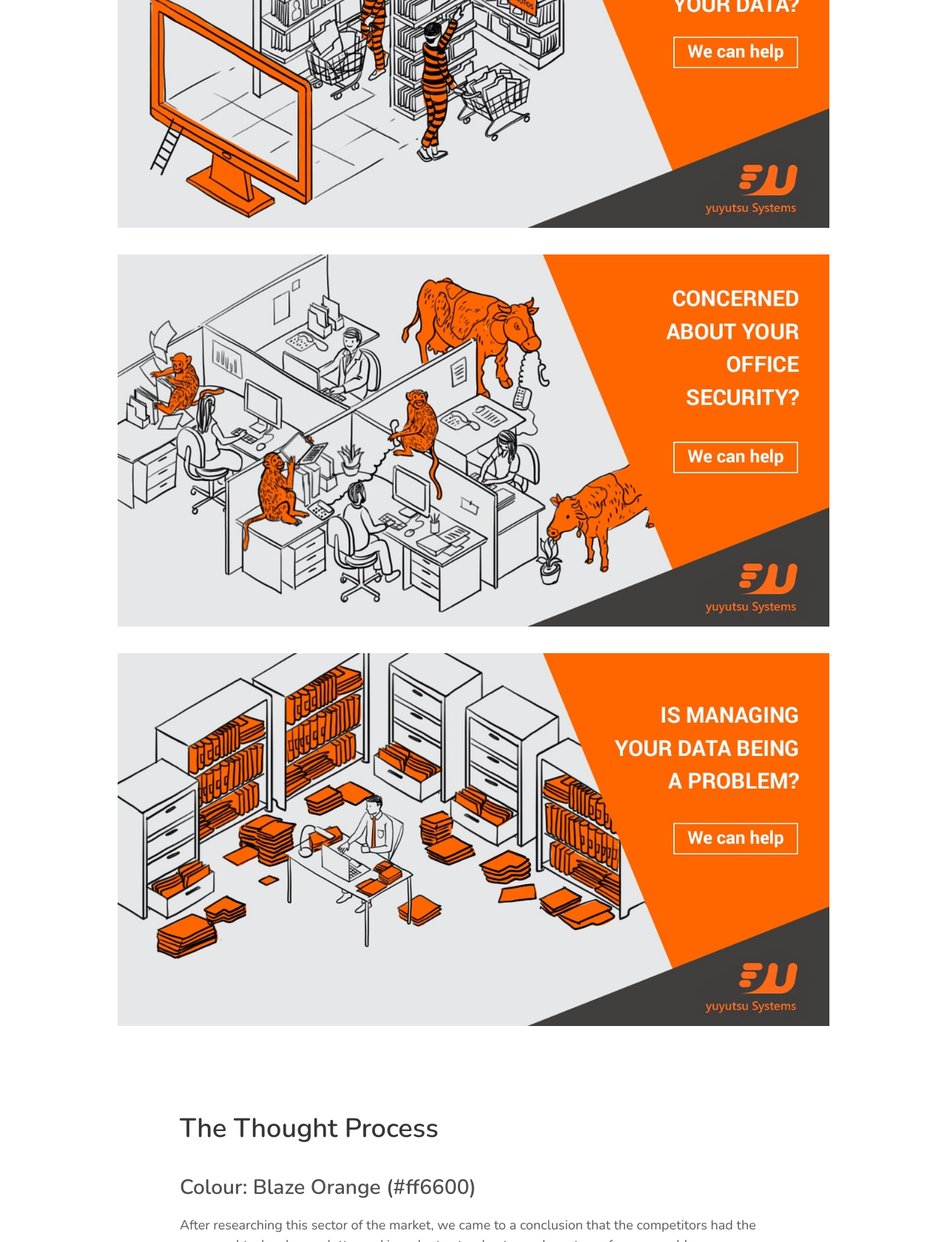
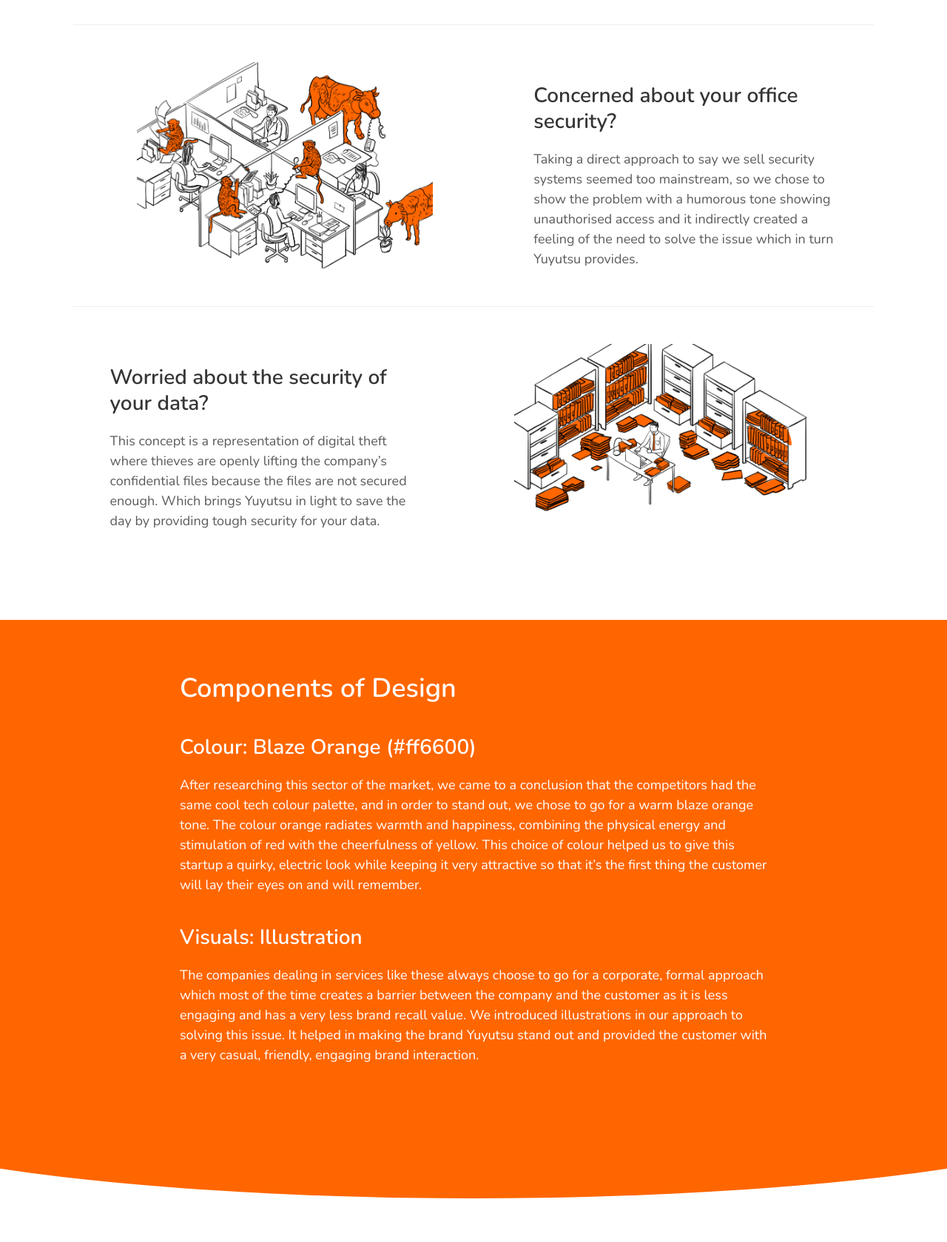
Before and after one commit to Ghaas-agency/ghaas, a website: page src/case-studies/yuyutsu/index.html in a window 1280 px wide. Shown: the part 2415-4094 px from the top of the page at 74% size. Drawn offline with nearby package versions, Linux system fonts and the light colour scheme.

Commit message:
cs-yuyutsu: content/design updates

```diff
--- a/src/assets/scss/style.scss
+++ b/src/assets/scss/style.scss
@@ -2517,34 +2517,6 @@
       -webkit-filter: saturate(100%);
       filter: saturate(100%);
     }
-
-    /* background: none;
-    -webkit-box-shadow: none;
-    -moz-box-shadow: none;
-    box-shadow: none;
-
-    .nav-left img {
-      -webkit-filter: grayscale(100%) brightness(2);
-      filter: grayscale(100%) brightness(2);
-    }
-
-    .nav-right ul li a:hover,
-    .nav-right ul li a:focus {
-      color: $yuyutsu;
-    }
-
-    .nav-right ul li a.active {
-      color: $yuyutsu;
-
-      &::after {
-        background: none;
-      }
-
-      @media only screen and (max-width: 767px) {
-        color: darken($grey-color-light, 20%);
-        border-color: darken($grey-color-light, 20%);
-      }
-    } */
   }
 
   .section-talk {
@@ -2671,17 +2643,16 @@
     }
   }
 
-  &-creatives {
-    padding: 50px 10%;
-    padding-bottom: 10px;
+  &-concepts {
     background-color: #ffffff;
+    padding: 50px 5%;
 
     @media only screen and (max-width: 767px) {
-      padding: 50px 5%;
+      padding-bottom: 20px;
     }
 
     h2 {
-      padding: 0 8%;
+      padding: 0 13%;
       padding-bottom: 20px;
 
       @media only screen and (max-width: 767px) {
@@ -2690,35 +2661,101 @@
       }
     }
 
-    img {
-      margin-bottom: 30px;
+    &__items {
+      display: flex;
+      flex-wrap: wrap;
+      justify-content: center;
+      border-bottom: 1px solid $grey-color-light;
+      margin-bottom: 20px;
+
+      &:last-child {
+        border: none;
+      }
+    }
+
+    &__left {
+      flex: 5;
+      padding: 30px;
+      text-align: center;
+
+      img {
+        max-width: 450px;
+        max-width: 400px;
+      }
 
       @media only screen and (max-width: 767px) {
-        margin-left: -5%;
-        margin-right: -5%;
-        width: 110%;
-        max-width: 110%;
-      }
-    }
-  }
-
-  &-process {
-    padding: 100px 17%;
+        padding: 0;
+        padding-bottom: 30px;
+        padding-top: 10px;
+        order: 1 !important;
+      }
+    }
+
+    &__right {
+      flex: 4;
+      padding: 30px 50px;
+
+      @media only screen and (max-width: 767px) {
+        padding: 0;
+      }
+    }
+  }
+
+  &-components {
+    padding: 10px 17%;
     padding-top: 10px;
-    background-color: #ffffff;
+    background-color: $yuyutsu;
+    color: #ffffff;
 
     @media only screen and (max-width: 767px) {
       padding: 50px 5%;
       padding-top: 10px;
     }
 
+    p {
+      color: #ffffff;
+    }
+
     h3 {
-      color: lighten($grey-color-dark, 10%);
+      color: #ffffff;
       margin-top: 40px;
     }
 
     h2 {
       margin-top: 60px;
+    }
+  }
+
+  &-collaterals {
+    padding: 100px 17%;
+    padding-top: 200px;
+    background-color: #ffffff;
+    position: relative;
+    overflow: hidden;
+
+    &--top-curve {
+      width: 1880px;
+      border-top: 150px solid $yuyutsu;
+      border-radius: 50%/150px 150px 0 0;
+      background-color: #ffffff;
+      transform: translateX(-50%) rotate(180deg);
+      left: 50%;
+      position: absolute;
+      top: 0px;
+
+      @media only screen and (max-width: 979px) {
+        width: 1280px;
+      }
+
+      @media only screen and (max-width: 767px) {
+        width: 920px;
+        bottom: -70px;
+      }
+
+      @media only screen and (max-width: 480px) {
+        width: 720px;
+        bottom: -70px;
+      }
     }
   }
 
--- a/src/case-studies/yuyutsu/index.html
+++ b/src/case-studies/yuyutsu/index.html
@@ -90,23 +90,63 @@
         </div>
       </section>
 
-      <section class="cs-yuyutsu-creatives">
+      <section class="cs-yuyutsu-concepts">
         <div class="container">
-          <h2>Creatives</h2>
-          <img src="../../assets/img/case-studies/yuyutsu/yuyutsu-banner_01_Design.jpg" alt="yuyutsu bad internet">
-          <img src="../../assets/img/case-studies/yuyutsu/yuyutsu-banner_03_Design.jpg" alt="yuyutsu data security">
-          <img src="../../assets/img/case-studies/yuyutsu/yuyutsu-banner_04_Design.jpg" alt="yuyutsu office security">
-          <img src="../../assets/img/case-studies/yuyutsu/yuyutsu-banner_05_Design.jpg" alt="yuyutsu data management">
+          <h2>Concepts</h2>
+          <div class="cs-yuyutsu-concepts__items">
+            <div class="cs-yuyutsu-concepts__left">
+              <img src="../../assets/img/case-studies/yuyutsu/yuyutsu-banner_01.png" alt="">
+            </div>
+            <div class="cs-yuyutsu-concepts__right">
+              <h3>Don’t let bad internet put a hold on your business</h3>
+              <p>The goal of this concept was not to directly say we provide the best internet services, but to humorously bring to the notice the problem companies face if the internet is down, so it becomes more relatable.</p>
+            </div>
+          </div>
+          <div class="cs-yuyutsu-concepts__items">
+            <div class="cs-yuyutsu-concepts__left" style="order: 2">
+              <img src="../../assets/img/case-studies/yuyutsu/yuyutsu-banner_03.png" alt="">
+            </div>
+            <div class="cs-yuyutsu-concepts__right">
+              <h3>Is managing your data being a problem?</h3>
+              <p>This concept shows how things can get messy when you run out of space. The file storage room is a symbological element to show the digital space where the company can store their data. This is a different approach to indirectly give a solution by placing the onlooker in the problem statement first.</p>
+            </div>
+          </div>
+          <div class="cs-yuyutsu-concepts__items">
+            <div class="cs-yuyutsu-concepts__left">
+              <img src="../../assets/img/case-studies/yuyutsu/yuyutsu-banner_04.png" alt="">
+            </div>
+            <div class="cs-yuyutsu-concepts__right">
+              <h3>Concerned about your office security?</h3>
+              <p>Taking a direct approach to say we sell security systems seemed too mainstream, so we chose to show the problem with a humorous tone showing unauthorised access and it indirectly created a feeling of the need to solve the issue which in turn Yuyutsu provides.</p>
+            </div>
+          </div>
+          <div class="cs-yuyutsu-concepts__items">
+            <div class="cs-yuyutsu-concepts__left" style="order: 2">
+              <img src="../../assets/img/case-studies/yuyutsu/yuyutsu-banner_05.png" alt="">
+            </div>
+            <div class="cs-yuyutsu-concepts__right">
+              <h3>Worried about the security of your data?</h3>
+              <p>This concept is a representation of digital theft where thieves are openly lifting the company’s confidential files because the files are not secured enough. Which brings Yuyutsu in light to save the day by providing tough security for your data.</p>
+            </div>
+          </div>
         </div>
       </section>
 
-      <section class="cs-yuyutsu-process">
+      <section class="cs-yuyutsu-components">
         <div class="container">
-          <h2>The Thought Process</h2>
+          <h2>Components of Design</h2>
           <h3>Colour: Blaze Orange (#ff6600)</h3>
           <p>After researching this sector of the market, we came to a conclusion that the competitors had the same cool tech colour palette, and in order to stand out, we chose to go for a warm blaze orange tone. The colour orange radiates warmth and happiness, combining the physical energy and stimulation of red with the cheerfulness of yellow. This choice of colour helped us to give this startup a quirky, electric look while keeping it very attractive so that it’s the first thing the customer will lay their eyes on and will remember.</p>
           <h3>Visuals: Illustration</h3>
           <p>The companies dealing in services like these always choose to go for a corporate, formal approach which most of the time creates a barrier between the company and the customer as it is less engaging and has a very less brand recall value. We introduced illustrations in our approach to solving this issue. It helped in making the brand Yuyutsu stand out and provided the customer with a very casual, friendly, engaging brand interaction.</p>
+        </div>
+      </section>
+
+      <section class="cs-yuyutsu-collaterals">
+        <div class="cs-yuyutsu-collaterals--top-curve"></div>
+        <div class="container">
+          <h2>Marketing Collaterals</h2>
+
           <h2>Conclusion</h2>
           <p>A good dish that lacks presentation often fails to gain appreciation. But a traditional recipe if garnished well is often admired more. So, explore the visual world and design away.</p>
         </div>
```
Also changed, not shown: src/assets/css/style.css, src/assets/img/case-studies/yuyutsu/yuyutsu-banner_01.png (added), src/assets/img/case-studies/yuyutsu/yuyutsu-banner_03.png (added), src/assets/img/case-studies/yuyutsu/yuyutsu-banner_04.png (added), src/assets/img/case-studies/yuyutsu/yuyutsu-banner_05.png (added).
